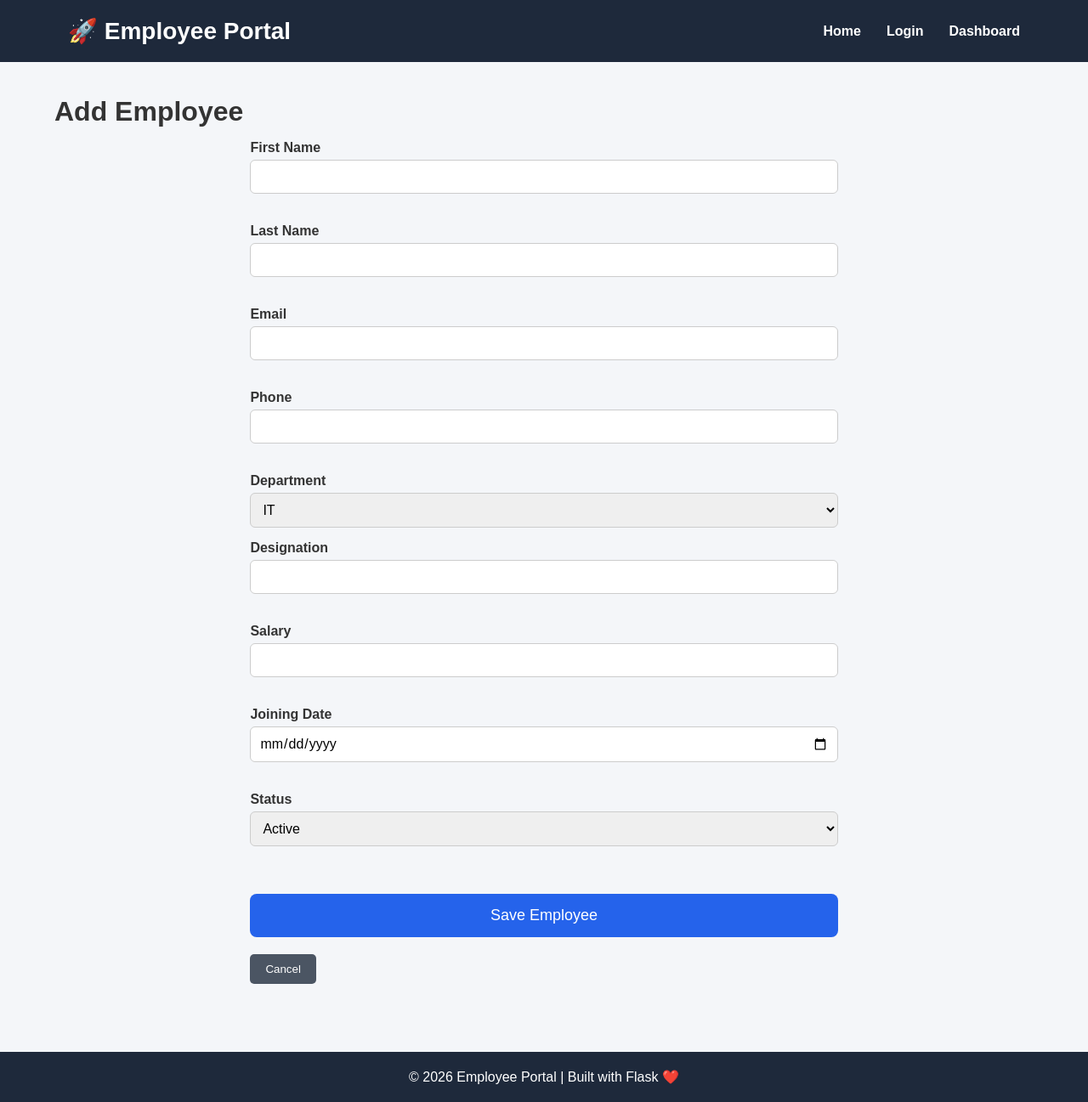
After one commit to saishrane06/employee-portal, a Flask app: page /employees/add in a window 1280 px wide. The commit adds this page. Shown: the whole page at 85% size. Run offline with Flask 3, Linux system fonts and the light colour scheme; the visitor is signed in with stand-in values (Sample User, id 1); parts of the project's set-up code (start-up, migrations or seed data) failed here and were passed over.

Commit message:
Implement add employee functionality

```diff
--- a/routes/employee.py
+++ b/routes/employee.py
@@ -7,13 +7,24 @@ from flask import (
 )
 
 from models.employee_model import Employee
-
+from flask import request, flash
 employee = Blueprint(
     "employee",
     __name__,
     url_prefix="/employees"
 )
 
+def generate_employee_id():
+
+    employee = Employee.get_last_employee()
+
+    if employee:
+
+        last_id = int(employee["employee_id"][3:])
+
+        return f"EMP{last_id + 1:03d}"
+
+    return "EMP001"
 
 @employee.route("/")
 def employee_list():
@@ -28,3 +39,93 @@ def employee_list():
         "employees.html",
         employees=employees
     )
+
+@employee.route("/add", methods=["GET","POST"])
+
+def add_employee():
+
+    if "user" not in session:
+
+        return redirect(url_for("auth.login"))
+
+    if request.method == "POST":
+
+        employee_id = generate_employee_id()
+
+        first_name = request.form["first_name"]
+
+        last_name = request.form["last_name"]
+
+        email = request.form["email"]
+
+        phone = request.form["phone"]
+
+        department = request.form["department"]
+
+        designation = request.form["designation"]
+
+        salary = request.form["salary"]
+
+        joining_date = request.form["joining_date"]
+
+        status = request.form["status"]
+
+        if Employee.email_exists(email):
+
+            flash(
+
+                "Email already exists",
+
+                "danger"
+
+            )
+
+            return redirect(
+
+                url_for("employee.add_employee")
+
+            )
+
+        Employee.add(
+
+            employee_id,
+
+            first_name,
+
+            last_name,
+
+            email,
+
+            phone,
+
+            department,
+
+            designation,
+
+            salary,
+
+            joining_date,
+
+            status
+
+        )
+
+        flash(
+
+            "Employee added successfully",
+
+            "success"
+
+        )
+
+        return redirect(
+
+            url_for("employee.employee_list")
+
+        )
+
+    return render_template(
+
+        "add_employee.html"
+
+    )
--- a/static/style.css
+++ b/static/style.css
@@ -278,3 +278,111 @@ background:#ef4444;
 background:#2563eb;
 
 }
+
+.container {
+    width: 90%;
+    margin: 40px auto;
+}
+
+.employee-table {
+    width: 100%;
+    border-collapse: collapse;
+    margin-top: 20px;
+}
+
+.employee-table th {
+    background: #1f2937;
+    color: white;
+    padding: 12px;
+    text-align: left;
+}
+
+.employee-table td {
+    padding: 12px;
+    border-bottom: 1px solid #ddd;
+}
+
+.employee-table tr:hover {
+    background-color: #f5f5f5;
+}
+
+.btn-edit {
+    background-color: #f59e0b;
+    color: white;
+    border: none;
+    padding: 8px 14px;
+    border-radius: 5px;
+    cursor: pointer;
+    margin-right: 5px;
+}
+
+.btn-edit:hover {
+    background-color: #d97706;
+}
+
+.btn-danger {
+    background-color: #dc2626;
+    color: white;
+    border: none;
+    padding: 8px 14px;
+    border-radius: 5px;
+    cursor: pointer;
+}
+
+.btn-danger:hover {
+    background-color: #b91c1c;
+}
+
+.btn-secondary {
+    background-color: #4b5563;
+    color: white;
+    border: none;
+    padding: 10px 18px;
+    border-radius: 5px;
+    cursor: pointer;
+}
+
+.btn-secondary:hover {
+    background-color: #374151;
+}
+
+form{
+
+width:60%;
+
+margin:auto;
+
+display:flex;
+
+flex-direction:column;
+
+}
+
+form label{
+
+margin-top:15px;
+
+font-weight:bold;
+
+}
+
+form input,
+form select{
+
+padding:10px;
+
+margin-top:5px;
+
+border:1px solid #ccc;
+
+border-radius:6px;
+
+font-size:16px;
+
+}
+
+form button{
+
+margin-top:20px;
+
+}
--- /dev/null
+++ b/templates/add_employee.html
@@ -0,0 +1,105 @@
+{% extends "base.html" %}
+
+{% block title %}
+Add Employee
+{% endblock %}
+
+{% block content %}
+
+<div class="container">
+
+<h1>Add Employee</h1>
+
+<form method="POST">
+
+<label>First Name</label>
+
+<input type="text"
+name="first_name"
+required>
+
+<label>Last Name</label>
+
+<input type="text"
+name="last_name"
+required>
+
+<label>Email</label>
+
+<input type="email"
+name="email"
+required>
+
+<label>Phone</label>
+
+<input type="text"
+name="phone">
+
+<label>Department</label>
+
+<select name="department">
+
+<option>IT</option>
+
+<option>HR</option>
+
+<option>Finance</option>
+
+<option>Support</option>
+
+</select>
+
+<label>Designation</label>
+
+<input type="text"
+name="designation"
+required>
+
+<label>Salary</label>
+
+<input type="number"
+name="salary">
+
+<label>Joining Date</label>
+
+<input
+type="date"
+name="joining_date">
+
+<label>Status</label>
+
+<select name="status">
+
+<option>Active</option>
+
+<option>Inactive</option>
+
+</select>
+
+<br><br>
+
+<button
+class="btn-primary"
+type="submit">
+
+Save Employee
+
+</button>
+
+<a href="{{ url_for('employee.employee_list') }}">
+
+<button
+type="button"
+class="btn-secondary">
+
+Cancel
+
+</button>
+
+</a>
+
+</form>
+
+</div>
+
+{% endblock %}
--- a/templates/employees.html
+++ b/templates/employees.html
@@ -14,7 +14,7 @@ Employee Management
 
     <br>
 
-    <a href="#">
+    <a href="{{ url_for('employee.add_employee') }}"">
         <button class="btn-primary">
             + Add Employee
         </button>
```
Also changed, not shown: models/employee_model.py (+48 -0 lines).
